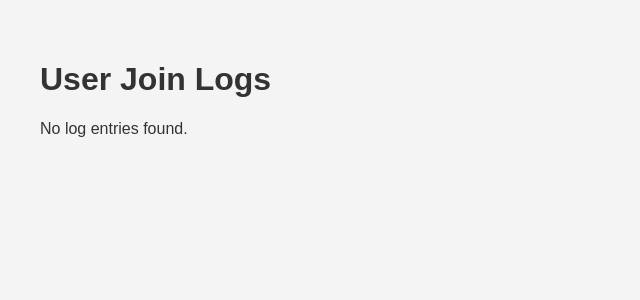
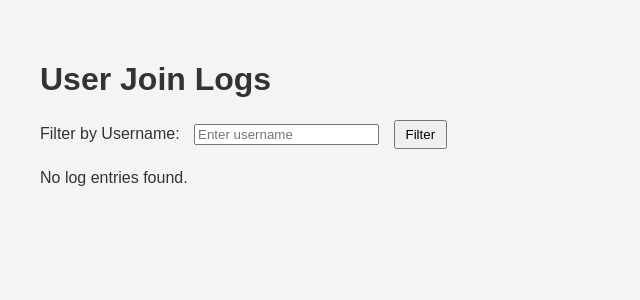
Before and after one commit to ChuckNorris9939/discord-voice-channel-join-monitor, a Flask app: page /view_join_logs in a window 1280 px wide. Shown: the top 300 px of the page, without its empty margins (0-640 px from the left). Run offline with Flask 3, Linux system fonts and the light colour scheme; data that the repository does not hold is empty; parts of the project's set-up code (start-up, migrations or seed data) failed here and were passed over.

Commit message:
feat: Enhance log viewer with filter and homepage link
This commit introduces two enhancements to the web interface:

1.  **Homepage Link to Log Viewer**:
    - The main homepage (`/`) now renders an HTML template (`templates/home.html`).
    - This page displays a "Bot ist online!" message and includes a button that links directly to the `/view_join_logs` page, improving discoverability of the log viewer.

2.  **Username Filter for Log Viewer**:
    - The log viewer page (`/view_join_logs`) now includes a filter form.
    - You can input a username to filter the displayed join logs. The filter uses a case-insensitive "contains" match (LIKE clause with %wildcards%).
    - The Flask route (`view_join_logs_page` in `main.py`) has been updated to:
        - Accept the `username_filter` query parameter.
        - Modify the SQL query to include a `WHERE username LIKE ?` condition if a filter is provided. This is done using parameterized queries to prevent SQL injection.
        - Pass the current filter value back to the template to pre-fill the input field and display the active filter.
    - A "Clear Filter" link is provided to easily return to the unfiltered view.
    - Imports in `main.py` were updated to include `url_for` and `request` from Flask.

```diff
--- a/main.py
+++ b/main.py
@@ -28,37 +28,47 @@ logger = logging.getLogger("discord_bot") # Spezifischer Name für den Bot-Logge
 
 # --------- Flask-Server für Health Checks ---------
 from waitress import serve
-from flask import Flask, render_template # Ensure render_template is imported
+from flask import Flask, render_template, url_for, request # Ensure request is imported
 app = Flask(__name__, template_folder='templates')
 
 @app.route("/")
 def home():
     # Diese print-Anweisung kann bleiben oder zu logger.debug/info für Flask-spezifische Logs werden
     # logger.info("Flask: Health-Check-Endpunkt / wurde aufgerufen.")
-    return "Bot ist online!"
+    return render_template('home.html')
 
 @app.route('/view_join_logs')
 def view_join_logs_page():
     conn = None
-    logs = [] # Default to empty list
+    logs = []
+    current_filter_username = request.args.get('username_filter', '').strip()
     try:
         conn = sqlite3.connect('user_log.db')
-        conn.row_factory = sqlite3.Row # Access columns by name
+        conn.row_factory = sqlite3.Row
         cursor = conn.cursor()
-        cursor.execute("SELECT id, user_id, username, channel_id, channel_name, timestamp FROM user_joins ORDER BY id DESC")
-        logs = cursor.fetchall() # This will be a list of sqlite3.Row objects
-        logger.info(f"Successfully fetched {len(logs)} log entries for web interface /view_join_logs.")
+
+        sql_query = "SELECT id, user_id, username, channel_id, channel_name, timestamp FROM user_joins"
+        params = []
+
+        if current_filter_username:
+            sql_query += " WHERE username LIKE ?" # Use LIKE for partial matching
+            params.append(f"%{current_filter_username}%")
+
+        sql_query += " ORDER BY id DESC"
+
+        cursor.execute(sql_query, params)
+        logs = cursor.fetchall()
+        logger.info(f"Successfully fetched {len(logs)} log entries for web interface. Filter: '{current_filter_username}'")
     except sqlite3.Error as e:
-        logger.error(f"SQLite error when fetching logs for web interface /view_join_logs: {e}")
-        # logs remains empty, template will show "No log entries found."
+        logger.error(f"SQLite error when fetching logs for web interface (filter: '{current_filter_username}'): {e}")
     except Exception as e:
-        logger.error(f"General error when fetching logs for web interface /view_join_logs: {e}", exc_info=True)
-        # logs remains empty
+        logger.error(f"General error when fetching logs for web interface (filter: '{current_filter_username}'): {e}", exc_info=True)
     finally:
         if conn:
             conn.close()
-            logger.info("Database connection closed for /view_join_logs.")
-    return render_template('view_logs.html', logs=logs)
+            logger.info(f"Database connection closed for /view_join_logs (filter: '{current_filter_username}').")
+
+    return render_template('view_logs.html', logs=logs, current_filter_username=current_filter_username)
 
 def run_flask():
     host = "0.0.0.0"
--- a/templates/view_logs.html
+++ b/templates/view_logs.html
@@ -18,7 +18,20 @@
 <body>
     <div class="container">
         <h1>User Join Logs</h1>
+
+        <form method="GET" action="{{ url_for('view_join_logs_page') }}" style="margin-bottom: 20px;">
+            <label for="username_filter" style="margin-right: 10px;">Filter by Username:</label>
+            <input type="text" id="username_filter" name="username_filter" value="{{ current_filter_username or '' }}" placeholder="Enter username">
+            <input type="submit" value="Filter" style="padding: 5px 10px; margin-left: 10px;">
+            {% if current_filter_username %}
+                <a href="{{ url_for('view_join_logs_page') }}" style="margin-left: 10px; text-decoration: none; color: #007bff;">Clear Filter</a>
+            {% endif %}
+        </form>
+
         {% if logs %}
+            {% if current_filter_username %}
+                <p>Showing logs filtered by username: <strong>{{ current_filter_username }}</strong></p>
+            {% endif %}
             <table>
                 <thead>
                     <tr>
```
Also changed, not shown: templates/home.html (added, +23 -0 lines).
